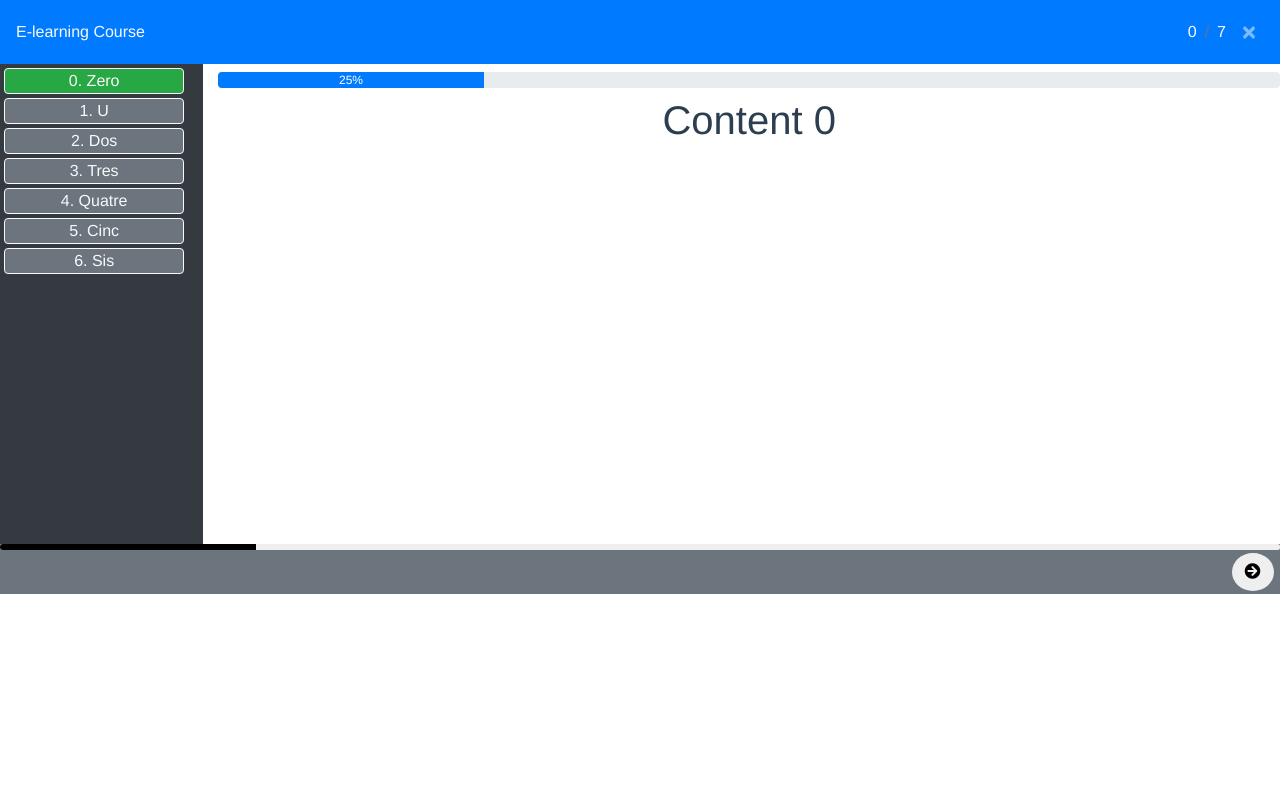
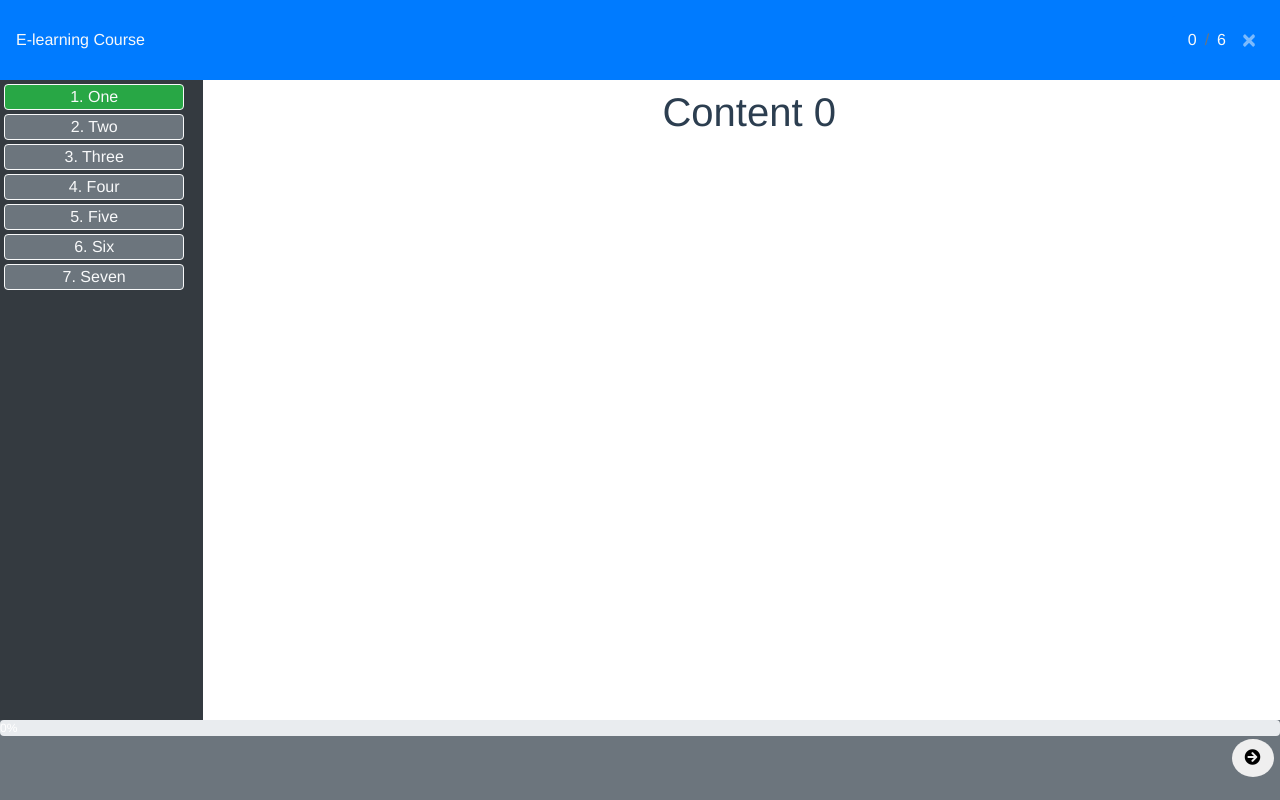
Before and after one commit to pedronieto84/vue-elearning-itAcademy, a Vue app: page /module in a window 1280 px wide. Built offline with nearby package versions, Linux system fonts and the light colour scheme.

Commit message:
Conexion de BottomNav y aspecto de modulePage

```diff
--- a/public/index.html
+++ b/public/index.html
@@ -14,7 +14,7 @@
     <noscript>
       <strong>We're sorry but <%= htmlWebpackPlugin.options.title %> doesn't work properly without JavaScript enabled. Please enable it to continue.</strong>
     </noscript>
-    <div id="app" style="width: 100%"></div>
+    <div id="app" style="width: 100vw; height:100vh; overflow: hidden;"></div>
     <!-- built files will be auto injected -->
   </body>
 </html>
--- a/src/components/BottomNavigation.vue
+++ b/src/components/BottomNavigation.vue
@@ -1,7 +1,16 @@
 <template>
     <div class="bottomNavigation bg-secondary">
       <div class="progress">
-        <div v-for="(point, index) in points" :key="index" class="progress-bar" role="progressbar" aria-valuenow="0" aria-valuemin="0" aria-valuemax="100" :style="{width: 100/points.length + '%'}" :class="{'colorBar': index === currentPoint, 'colorBar2': index < currentPoint}"></div>
+        <div
+          class="progress-bar progress-bar-striped bg-primary"
+          role="progressbar"
+          :aria-valuenow="percent"
+          aria-valuemin="0"
+          aria-valuemax="100"
+          :style="{width: percent + '%'}"
+        >
+        {{percent}}%
+        </div>
       </div>
 
       <div class="buttonsBar">
@@ -18,28 +27,33 @@ export default {
   name: 'bottomNavigation',
   data(){
     return{
-      currentPoint: 0
     }
   },
   computed: {
     points: function() {
-      return this.$store.getters.getPointsArray;
+      return this.$store.getters.getTopics;
+    },
+    currentPoint: function() {
+      return this.$store.getters.getActual;
+    },
+    percent: function () {
+      return (this.currentPoint*100/(this.points.length-1)).toFixed(0);
     }
   },
   methods: {
     moveForward(){
       this.index = this.currentPoint
       if(this.currentPoint < (this.points.length - 1)){
-        this.currentPoint++;
+        this.index++;
       }
-      this.$emit('currentPointEmit', this.currentPoint)
+      this.$store.dispatch('updateActual', this.index);
     },
     moveBack(){
       this.index = this.currentPoint
       if(this.currentPoint > 0){
-        this.currentPoint--;
+        this.index--;
       }
-      this.$emit('currentPointEmit', this.currentPoint)
+      this.$store.dispatch('updateActual', this.index);
     }
   }
 }
@@ -47,7 +61,7 @@ export default {
 
 <style scoped>
 .bottomNavigation{
-  height: 50px;
+  height: 100%;
   display: flex;
   flex-direction: column
 
@@ -71,12 +85,4 @@ export default {
   background-color: #efefef;
 }
 
-.colorBar{
-  background: black
-}
-
-.colorBar2{
-  background: black
-}
-
 </style>
--- a/src/components/LeftNavigation.vue
+++ b/src/components/LeftNavigation.vue
@@ -1,22 +1,27 @@
 <template>
-
-        <div v-for="(topic, index) in topics" :key="index" class="text-light">
-            <div :class="status(index)" @click="switchStatus(index)">{{topic.topicId}}. {{topic.title}}</div>
-        </div>
-
+    <div v-for="(topic, index) in topics" :key="index" class="text-light">
+        <div :class="status(index)" @click="switchStatus(index)">{{topic.topicId}}. {{topic.title}}</div>
+    </div>
 </template>
 
 <script>
 export default {
     data(){
         return {
-            actual: 0,
             visit: [],
         }
     },
     computed: {
         topics: function() {
             return this.$store.getters.getTopics;
+        },
+        actual: function() {
+            return this.$store.getters.getActual;
+        }
+    },
+    watch: {
+        actual: function (val) {
+            this.visit[val]='visited';
         }
     },
     methods:{
@@ -28,9 +33,8 @@ export default {
             return status;
         },
         switchStatus(index) {
-            this.actual = index;
             this.visit[index]='visited';
-            this.$store.dispatch('updateActual', this.actual);
+            this.$store.dispatch('updateActual', index);
         }
     },
     mounted() {
--- a/src/components/MainContent.vue
+++ b/src/components/MainContent.vue
@@ -1,17 +1,5 @@
 <template>
   <div>
-    <div class="progress mt-2">
-      <div
-        class="progress-bar"
-        role="progressbar"
-        style="width: 25%"
-        aria-valuenow="25"
-        aria-valuemin="0"
-        aria-valuemax="100"
-      >
-        25%
-      </div>
-    </div>
     <h1 class="mt-2">Content {{actual}}</h1>
   </div>
 </template>
@@ -28,12 +16,6 @@ export default {
     actual: function() {
       return this.$store.getters.getActual;
     },
-  },
-  beforeMount() {
-    this.actual = this.$store.getters.getActual;
-  },
-  update() {
-    this.actual = this.$store.getters.getActual;
   }
 };
 </script>
--- a/src/components/TopNavigation.vue
+++ b/src/components/TopNavigation.vue
@@ -47,7 +47,7 @@ export default {
       return status;
     },
     totalTopics() {
-      this.totaltopics = this.topics.length;
+      this.totaltopics = this.topics.length-1;
     },
     returnToMainMenu() {
       alert("Returning to main menu!");
--- a/src/store/index.js
+++ b/src/store/index.js
@@ -2,16 +2,14 @@ import { createStore } from 'vuex';
 
 export default createStore({
     state: {
-        pointsArray: [1,2,3,4,5],
-        currentPointFather: Number,
         topics: [
-            {topicId: 0, title: 'Zero'},
-            {topicId: 1, title: 'U'},
-            {topicId: 2, title: 'Dos'},
-            {topicId: 3, title: 'Tres'},
-            {topicId: 4, title: 'Quatre'},
-            {topicId: 5, title: 'Cinc'},
-            {topicId: 6, title: 'Sis'}
+            {topicId: 1, title: 'One'},
+            {topicId: 2, title: 'Two'},
+            {topicId: 3, title: 'Three'},
+            {topicId: 4, title: 'Four'},
+            {topicId: 5, title: 'Five'},
+            {topicId: 6, title: 'Six'},
+            {topicId: 7, title: 'Seven'}
         ],
         actual: 0
     },
@@ -21,12 +19,6 @@ export default createStore({
         },
         getTopics(state) {
             return state.topics;
-        },
-        getPointsArray(state) {
-            return state.pointsArray;
-        },
-        getCurrentPointFather(state) {
-            return state.currentPointFather;
         }
     },
     mutations: {
--- a/src/views/modulePage.vue
+++ b/src/views/modulePage.vue
@@ -1,6 +1,6 @@
 <template>
   <div>
-    <Top />
+    <Top id="top-row" />
     <div class="d-none d-lg-block d-xl-block">
       <div id="main-row" class="row">
         <div class="col-2 bg-dark">
@@ -10,13 +10,15 @@
           <Main />
         </div>
       </div>
+      <Bottom id="bottom-row" />
     </div>
-    <Bottom />
     <div class="d-lg-none d-xl-none">
       <div class="col-12">
-
+        <Left />
+        <Main />
       </div>
     </div>
+
   </div>
 </template>
 
@@ -36,18 +38,6 @@ export default {
   },
   data(){
     return{
-      pointsArray: [1,2,3,4,5],
-      currentPointFather: Number,
-      topics: [
-        {topicId: 0, title: 'Zero'},
-        {topicId: 1, title: 'U'},
-        {topicId: 2, title: 'Dos'},
-        {topicId: 3, title: 'Tres'},
-        {topicId: 4, title: 'Quatre'},
-        {topicId: 5, title: 'Cinc'},
-        {topicId: 6, title: 'Sis'}
-      ],
-      actual: 0
     }
   },
 };
@@ -59,7 +49,13 @@ body {
   height: calc(100vh - 60px);
   width: calc(100vw - 30px);
 }*/
+#top-row {
+  height: 10vh;
+}
 #main-row {
-  height: 60vh;
+  height: 80vh;
+}
+#bottom-row {
+  height: 10vh;
 }
 </style>
```
